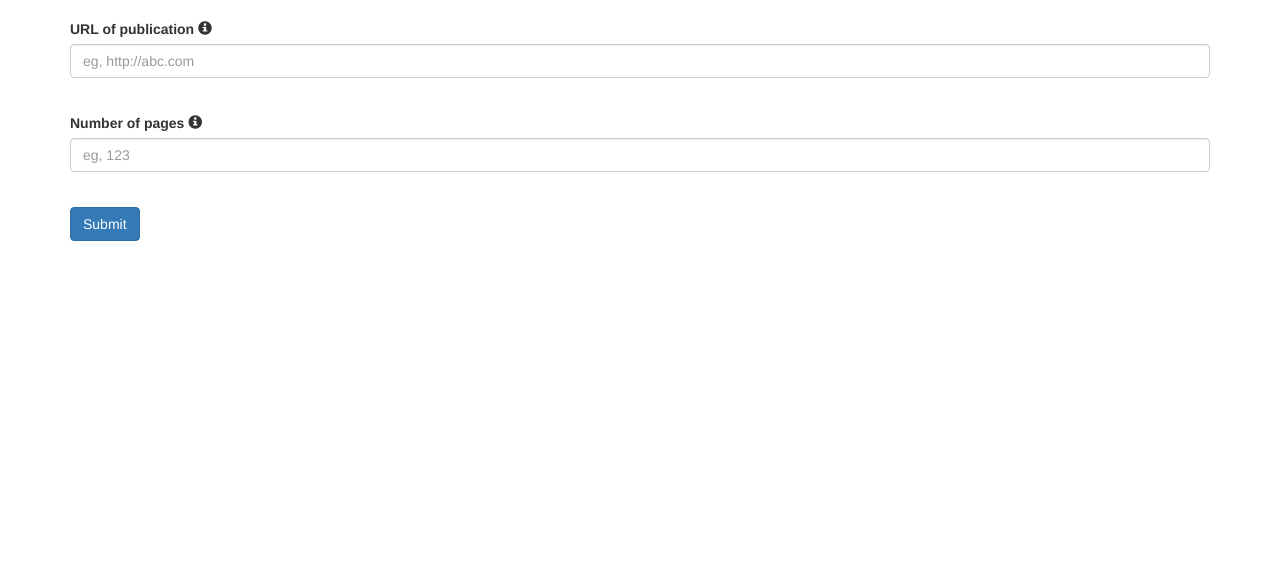
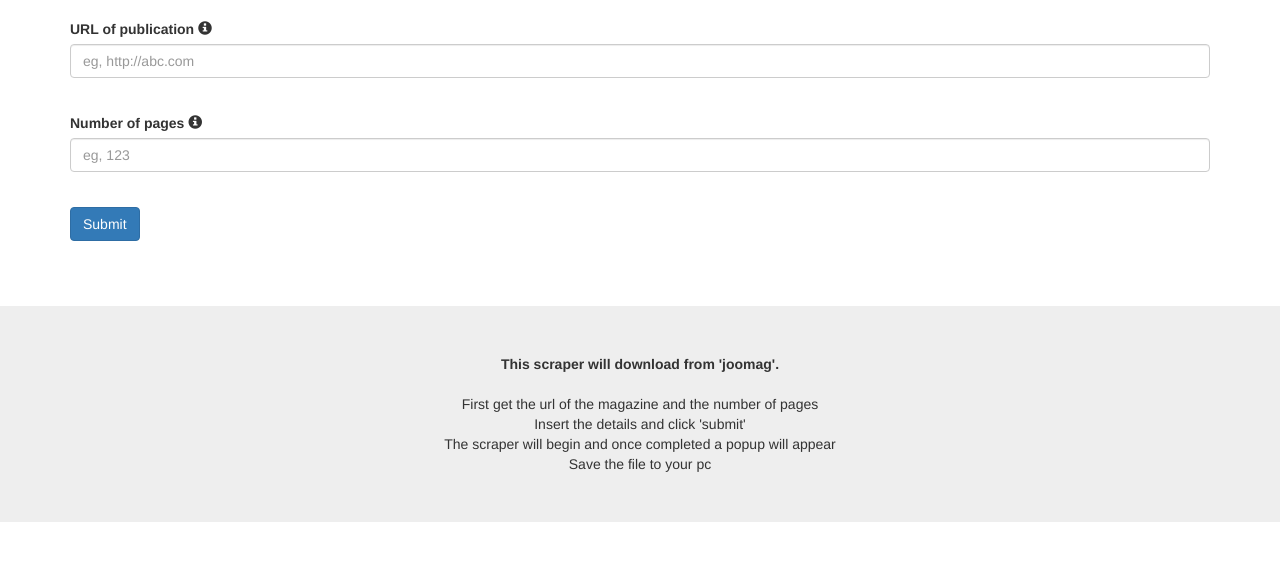
Before and after one commit to SirDukey/Novus_flask, a Flask app: page /joomag in a window 1280 px wide. Shown: the part 72-633 px from the top of the page. Run offline with Flask 2, Linux system fonts and the light colour scheme; some libraries are stand-ins or nearby versions.

Commit message:
started joomag

```diff
--- a/templates/joomag.html
+++ b/templates/joomag.html
@@ -25,5 +25,16 @@
     </div>
 </p>
 
+</br >
+</br >
+
+<p class="text-center jumbotron">
+    <strong>This scraper will download from 'joomag'.</strong></br ></br >
+    First get the url of the magazine and the number of pages</br >
+    Insert the details and click 'submit'</br >
+    The scraper will begin and once completed a popup will appear</br >
+    Save the file to your pc</br >
+</p>
+
 
 {% endblock %}
```
Also changed, not shown: templates/pdf2jpg.html (+10 -0 lines), templates/thestandard.html (+13 -0 lines).
